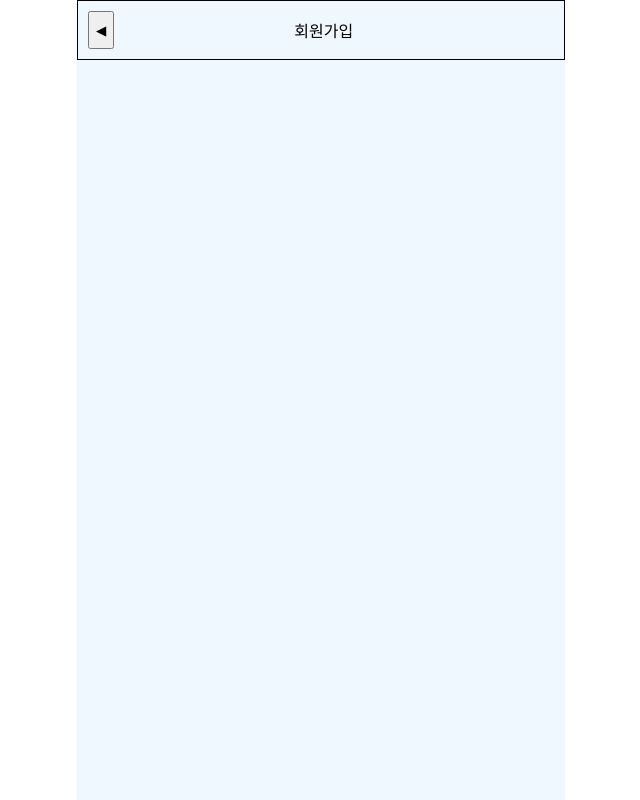
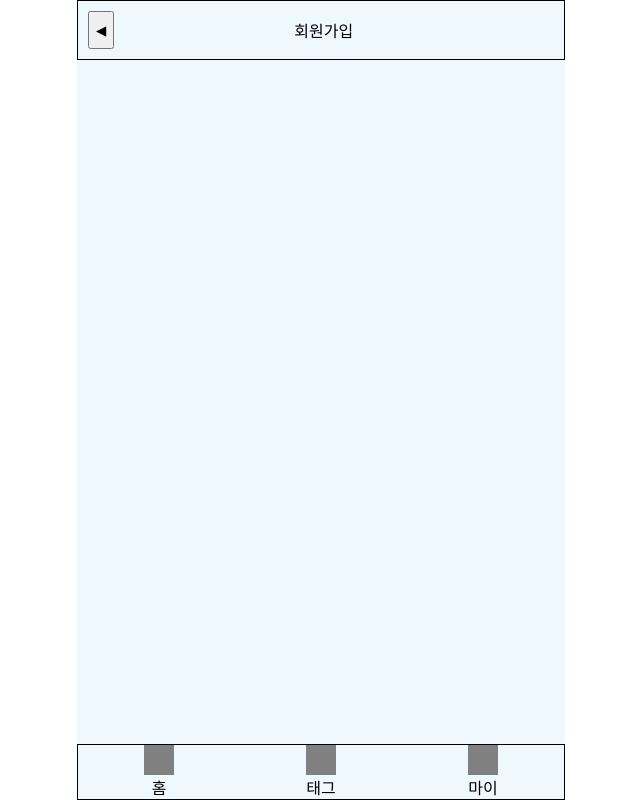
Before and after one commit to HabitHive/front-react, a React (Create React App) app: page /signup in a window 1280 px wide. Shown: the whole page, without its empty margins (319-959 px from the left). Built offline with nearby package versions, Linux system fonts and the light colour scheme.

Commit message:
하단 navbar 구현
css 추후 진행 예정 + 404페이지에 navbar 추가

```diff
--- /dev/null
+++ b/src/components/common/Navbar.jsx
@@ -0,0 +1,55 @@
+import styled from "styled-components"
+
+import { useNavigate } from "react-router"
+
+const Navbar = () => {
+  const navigate = useNavigate();
+
+  return (
+    <StNavContainer>
+      <StNavUl>
+        <StNavli onClick={()=>{navigate('/main')}}>
+          <StNavIcon/>
+          홈
+        </StNavli>
+        <StNavli onClick={()=>{navigate('/buy')}}>
+          <StNavIcon/>
+          태그
+        </StNavli>
+        <StNavli onClick={()=>{navigate('/mypage')}}>
+          <StNavIcon/>
+          마이
+        </StNavli>
+      </StNavUl>
+    </StNavContainer>
+  )
+}
+export default Navbar
+
+const StNavContainer = styled.nav`
+  width: 488px;
+  position: fixed;
+  bottom: 0;
+`
+
+const StNavUl = styled.ul`
+  list-style: none;
+  padding: 0;
+  display: flex;
+  justify-content: space-around;
+  border: solid 1px;
+`
+
+const StNavli = styled.li`
+  text-align: center;
+  display: flex;
+  flex-direction: column;
+  align-items: center;
+  cursor: pointer;
+`
+
+const StNavIcon = styled.div`
+  width: 30px;
+  height: 30px;
+  background-color: grey;
+`
--- a/src/pages/NotFoundPage.jsx
+++ b/src/pages/NotFoundPage.jsx
@@ -1,6 +1,12 @@
+import Navbar from "../components/common/Navbar";
+
 const NotFound = () => {
   return (
-    <div>잘못된 접근입니다</div>
+    <>
+      <h1>404 NOTFOUND</h1>
+      <p>잘못된 접근입니다</p>
+      <Navbar/>
+    </>
   );
 }
 
--- a/src/pages/SignUpPage.jsx
+++ b/src/pages/SignUpPage.jsx
@@ -1,11 +1,12 @@
-import styled from "styled-components";
 import Header from "../components/common/Header";
+import Navbar from "../components/common/Navbar";
+
 
 const SignUpPage = () => {
   return (
     <>
       <Header text={"회원가입"}/>
-
+      <Navbar/>
     </>
   )
 };
--- a/src/shared/Router.jsx
+++ b/src/shared/Router.jsx
@@ -11,6 +11,9 @@
 import TagBuyPage from "../pages/TagBuyPage";
 
 const Router = () => {
+
+  //유저로그인 상태에 따라 라우터 권한 설정하기(예정)
+
   return (
     <BrowserRouter>
         <Routes>
```
